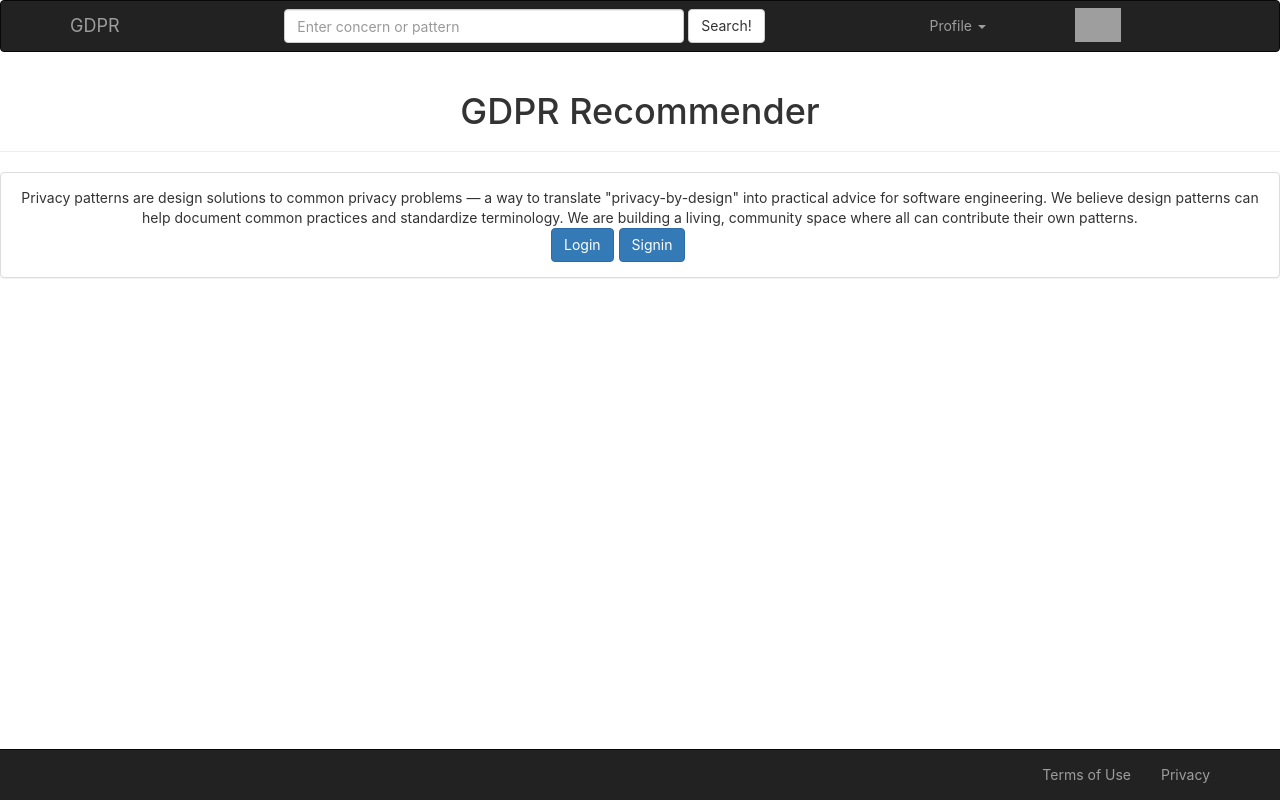
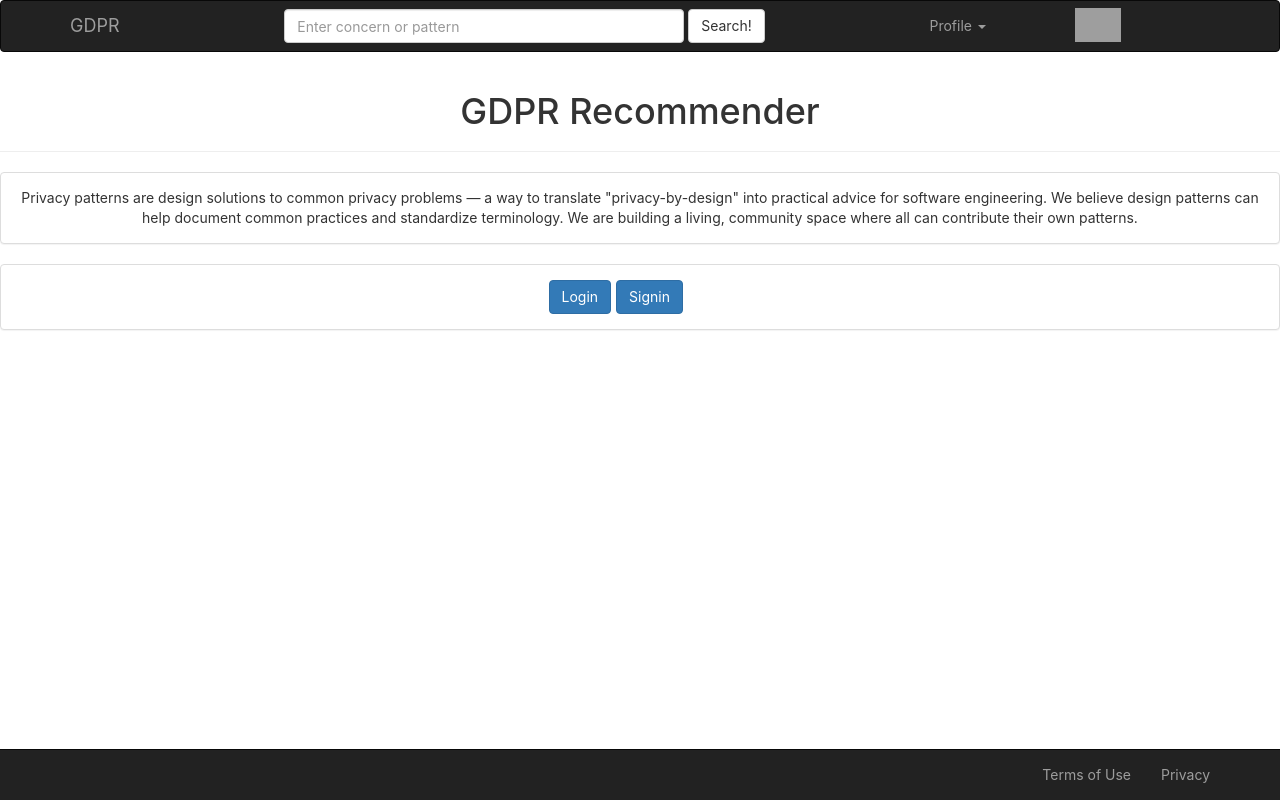
Before and after one commit to Tunc88/GDPR_Heroku, a React (Create React App) app in the folder client/: page / in a window 1280 px wide. Built offline with nearby package versions, Linux system fonts and the light colour scheme; grey boxes are pictures that could not be loaded.

Commit message:
Description-edit

```diff
--- a/client/src/components/Description.css
+++ b/client/src/components/Description.css
@@ -0,0 +1,3 @@
+.rowC {
+  flex-direction: row;
+}
--- a/client/src/components/Description.js
+++ b/client/src/components/Description.js
@@ -1,5 +1,12 @@
 import React, { Component } from "react";
-import { PageHeader, ButtonToolbar, Button, Col, Panel } from "react-bootstrap";
+import {
+  PageHeader,
+  ButtonToolbar,
+  Button,
+  Col,
+  Panel,
+  Row
+} from "react-bootstrap";
 
 import "./Description.css";
 
@@ -11,21 +18,26 @@ class Description extends React.Component {
         <Panel>
           <Panel.Body>
             <span>
-              Privacy patterns are design solutions to common privacy problems — a
-              way to translate "privacy-by-design" into practical advice for
+              Privacy patterns are design solutions to common privacy problems —
+              a way to translate "privacy-by-design" into practical advice for
               software engineering. We believe design patterns can help document
               common practices and standardize terminology. We are building a
-              living, community space where all can contribute their own patterns.
+              living, community space where all can contribute their own
+              patterns.
             </span>
+          </Panel.Body>
+        </Panel>
+        <Panel>
+          <Panel.Body>
             <div className="rowC">
-              <row>
+              <Row>
                 <Col xs={2} xsOffset={5}>
                   <ButtonToolbar>
                     <Button bsStyle="primary">Login</Button>
                     <Button bsStyle="primary">Signin</Button>
                   </ButtonToolbar>
                 </Col>
-              </row>
+              </Row>
             </div>
           </Panel.Body>
         </Panel>
```
